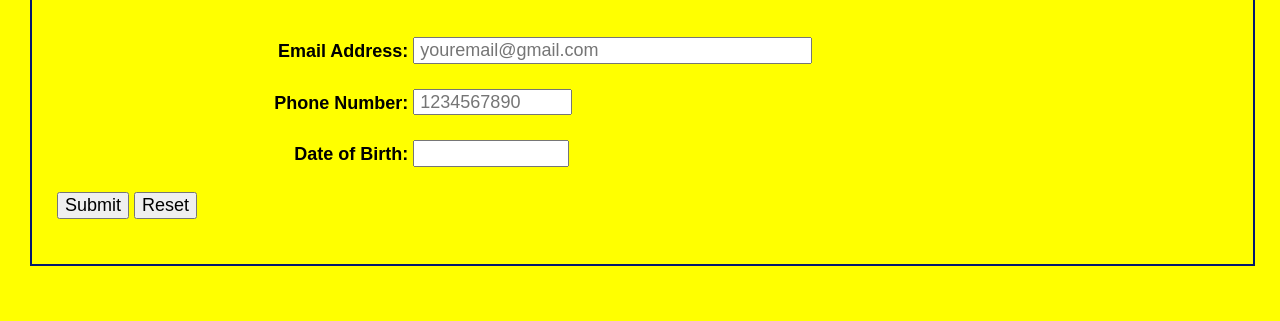
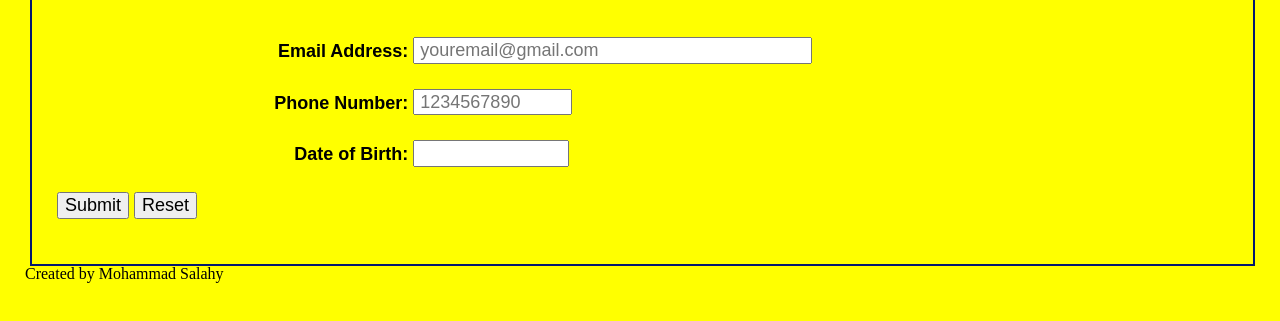
Before and after one commit to msalahy/Lab2ITME362, a plain HTML site: page index.html in a window 1280 px wide. Shown: the part 51-372 px from the top of the page. Drawn offline with Linux system fonts and the light colour scheme.

Commit message:
footer
footer

```diff
--- a/index.html
+++ b/index.html
@@ -29,5 +29,10 @@
         </p>
     </fieldset>
   </form>
+  <footer>
+    <h4>
+       Created by Mohammad Salahy
+    </h4>
+  </footer>
 </body>
 </html>
```
